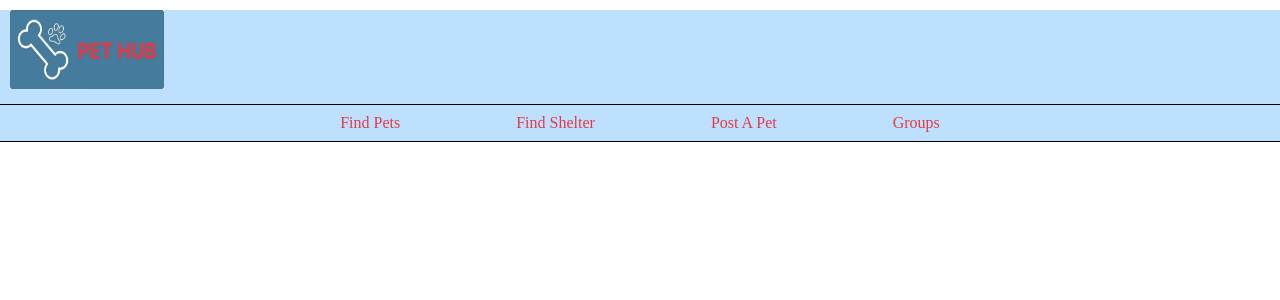
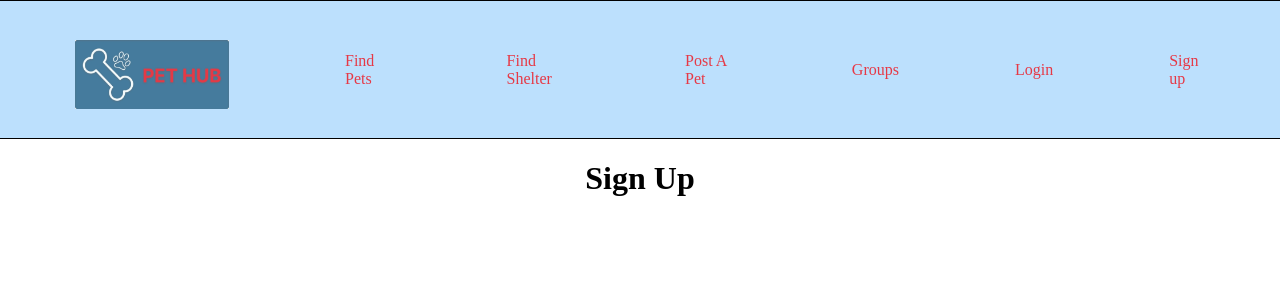
Before and after one commit to Cliffp15/Pethub, a React (Create React App) app in the folder pethub/: page /signup in a window 1280 px wide. Shown: the top 300 px of the page. Built offline with nearby package versions, Linux system fonts and the light colour scheme.

Commit message:
Added Signup/ Login Page

```diff
--- a/pethub/public/index.html
+++ b/pethub/public/index.html
@@ -24,7 +24,7 @@
       work correctly both with client-side routing and a non-root public URL.
       Learn how to configure a non-root public URL by running `npm run build`.
     -->
-    <title>React App</title>
+    <title>PetHub</title>
   </head>
   <body>
     <noscript>You need to enable JavaScript to run this app.</noscript>
--- a/pethub/src/App.js
+++ b/pethub/src/App.js
@@ -3,11 +3,13 @@ import { BrowserRouter as Router, Routes, Route, Link } from "react-router-dom";
 import "./App.css";
 import FindShelter from "./pages/FindShelter";
 import Home from "./pages/Home";
-import Navbar from "./Navbar";
+import Navbar from "./components/Navbar";
 
 import GroupsPage from "./pages/Groupspage";
 import PostAPet from "./pages/PostAPetPage";
 import FindPetPage from "./pages/FindPetPage";
+import LogInPage from "./pages/LogIn";
+import SignUp from "./pages/SignUp";
 
 function App() {
   return (
@@ -20,6 +22,8 @@ function App() {
           <Route path="/findapet" element={<FindPetPage />} />
           <Route path="/postapet" element={<PostAPet />} />
           <Route path="/groups" element={<GroupsPage />} />
+          <Route path="/login" element={<LogInPage />} />
+          <Route path="/signup" element={<SignUp />} />
         </Routes>
       </div>
     </>
--- a/pethub/src/components/Header.js
+++ b/pethub/src/components/Header.js
@@ -4,6 +4,7 @@ import logo from "../photos/logo.jpg";
 
 function Header() {
   return (
+    // header component returning the logo of the website
     <header>
       <Link to="/" target="_blank" rel="noreferrer">
         <img src={logo} alt="logo" className="logo" />
--- a/pethub/src/Navbar.js
+++ b/pethub/src/components/Navbar.js
@@ -1,22 +1,20 @@
 import { useImperativeHandle } from "react";
 import { Link, useMatch, useResolvedPath } from "react-router-dom";
-import Header from "./components/Header";
+import Header from "./Header";
 export default function Navbar() {
   return (
     <div className="header-nav">
-      <Header />
       <nav className="nav">
         {/* The Link component is the react version of href */}
-
-        {/* <Link to="/" className="site-title">
-          PetHub
-        </Link> */}
-        <ul>
+        <ul className="nav-links">
+          <Header />
           {/* Creating a component CustomLink which I am passing in props to the correct page */}
           <CustomLink to="/findapet">Find Pets</CustomLink>
           <CustomLink to="/findshelter">Find Shelter</CustomLink>
           <CustomLink to="/postapet">Post A Pet</CustomLink>
           <CustomLink to="/groups">Groups</CustomLink>
+          <CustomLink to="/login">Login</CustomLink>
+          <CustomLink to="/signup">Sign up</CustomLink>
         </ul>
       </nav>
     </div>
--- /dev/null
+++ b/pethub/src/pages/LogIn.jsx
@@ -0,0 +1,9 @@
+import React from "react";
+const LogInPage = () => {
+  return (
+    <div>
+      <h1>Log in</h1>
+    </div>
+  );
+  };
+export default LogInPage;
--- /dev/null
+++ b/pethub/src/pages/SignUp.jsx
@@ -0,0 +1,9 @@
+import React from "react";
+const SignUp = () => {
+  return (
+    <div>
+      <h1>Sign Up</h1>
+    </div>
+  );
+  };
+export default SignUp;
--- a/pethub/src/styles.css
+++ b/pethub/src/styles.css
@@ -13,24 +13,20 @@ body{
 
 
 /* Nav Bar */
-.header-nav{
-  background-color: #BCE0FD;
-}
+
 .nav{
   background-color: #BCE0FD;
   color: #e63946;
   display: flex;
-  justify-content: space-evenly;
+  justify-content: space-between;
   align-items: center;
   gap: 2rem;
-  padding: 0 1rem;
+  padding: 20px;
   border-bottom: 1px solid black;
   border-top: 1px solid black;
 }
 
-  .site-title{
- font-size: 2rem;
-  }
+
 .nav ul {
   padding: 5px;
   margin: 0;
@@ -41,7 +37,6 @@ body{
 }
 
 
-
 .nav a{
   color: inherit;
   text-decoration: none;
@@ -49,21 +44,24 @@ body{
   display: flex;
   align-items: center;
   padding: .25rem;
-  display:inline-block;
+  /* display:inline-block; */
    padding-left:50px;
   padding-right:50px;
 }
-.nav li.active {
-  background-color: #555;
+
+.nav li {
+
 }
+
 .nav li:hover {
-  background-color: #777;
+  background-color: white;
+  opacity: .8;
 }
 
 .logo {
-  display: flex;
-    position: relative;
+
     width: 154px;
     height: 79px;
-    margin: 10px 15px 15px 10px;
+    /* margin: 10px 15px 15px 10px; */
+    padding-top: 10px;
 }
```
